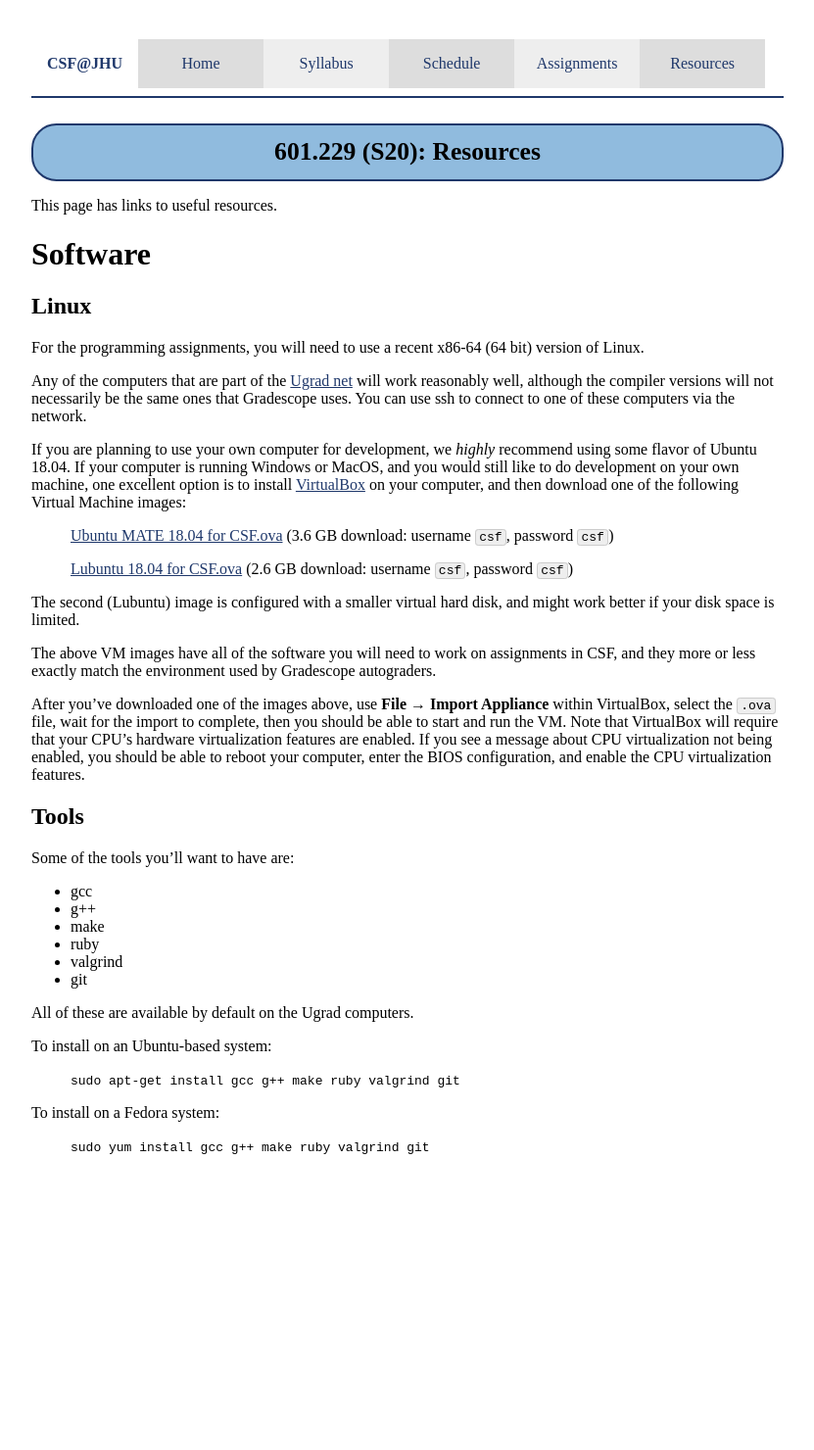
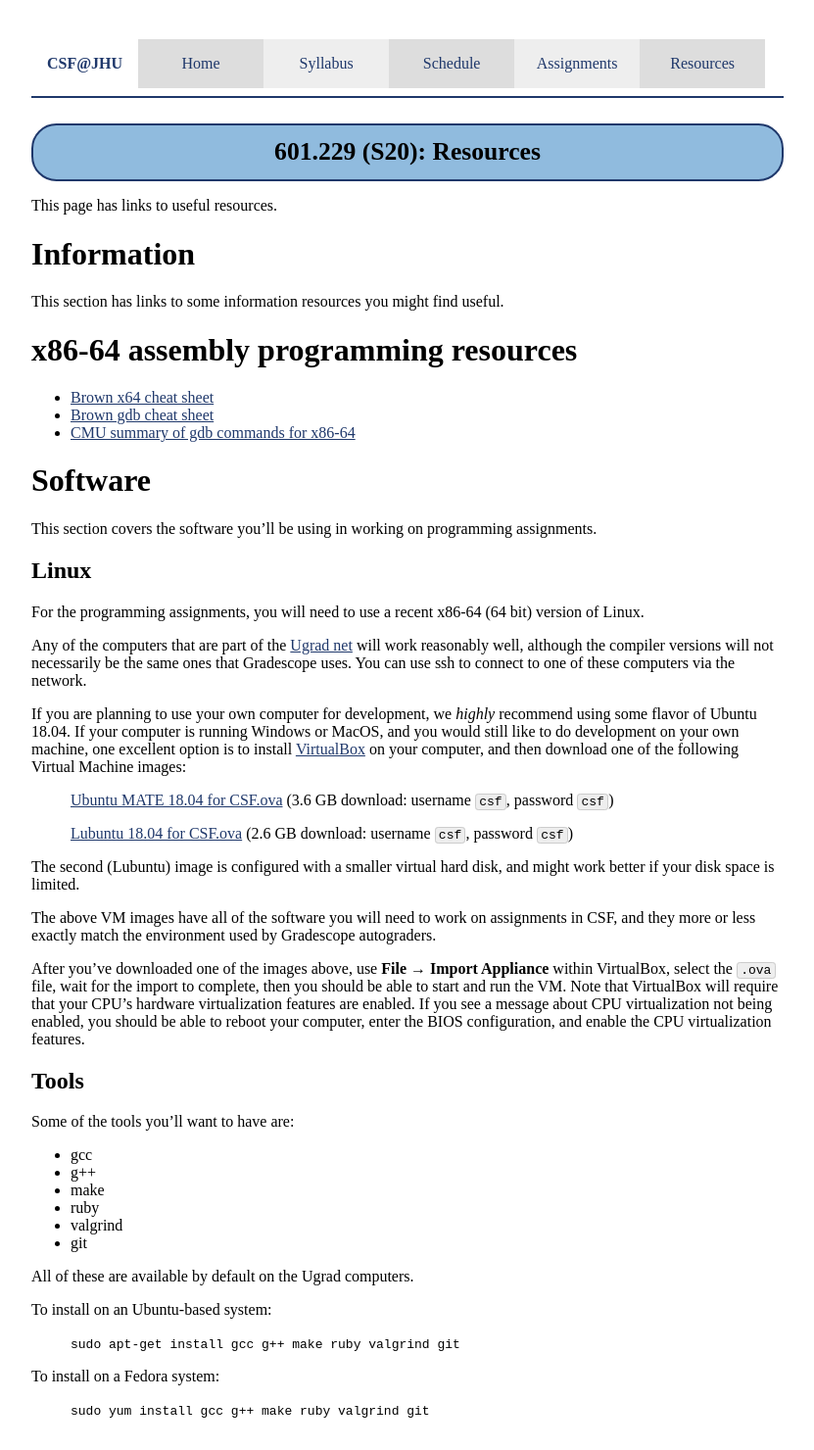
Before and after one commit to jhucsf/spring2020, a Jekyll site: the page built from resources.md, in a window 1280 px wide. Shown: the whole page at 98% size, without its empty margins (224-1055 px from the left). Built offline with Jekyll 4.4.1, drawn with Linux system fonts in a browser that asks for light colours; before the commit the page ends 1211 px from its top, so only the background shows below that.

Commit message:
added some information resources

```diff
--- a/resources.md
+++ b/resources.md
@@ -6,7 +6,19 @@ category: "resources"
 
 This page has links to useful resources.
 
+# Information
+
+This section has links to some information resources you might find useful.
+
+# x86-64 assembly programming resources
+
+* [Brown x64 cheat sheet](https://cs.brown.edu/courses/cs033/docs/guides/x64_cheatsheet.pdf)
+* [Brown gdb cheat sheet](https://cs.brown.edu/courses/cs033/docs/guides/gdb.pdf)
+* [CMU summary of gdb commands for x86-64](http://csapp.cs.cmu.edu/3e/docs/gdbnotes-x86-64.pdf)
+
 # Software
+
+This section covers the software you'll be using in working on programming assignments.
 
 ## Linux
 
```
